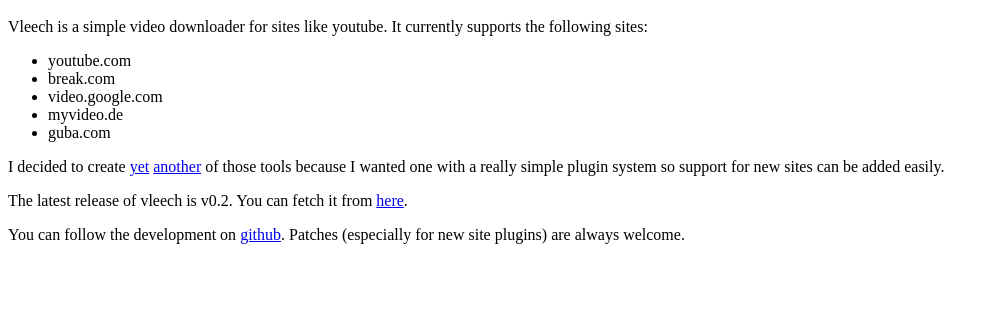
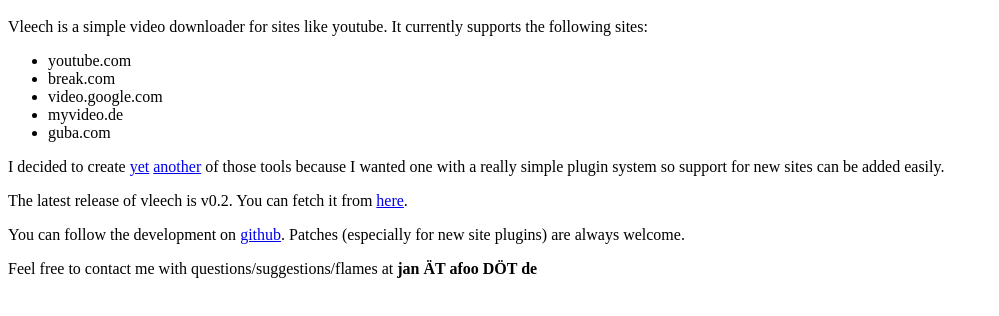
Before and after one commit to afoo/vleech, a plain HTML site: page index.html in a window 1280 px wide. Shown: the part 48-364 px from the top of the page, without its empty margins (0-999 px from the left). Drawn offline with Linux system fonts and the light colour scheme.

Commit message:
add contact info

```diff
--- a/index.html
+++ b/index.html
@@ -20,5 +20,6 @@ It currently supports the following sites:</p>
   <a href="http://github.com/justafoo/vleech/tarball/0.2">here</a>.</p>
 <p>You can follow the development on <a href="http://github.com/justafoo/vleech/tree/master">github</a>.
   Patches (especially for new site plugins) are always welcome.</p>
+<p>Feel free to contact me with questions/suggestions/flames at <b>jan &Auml;T afoo D&Ouml;T de</b></p>
 </body>
 </html>
```
